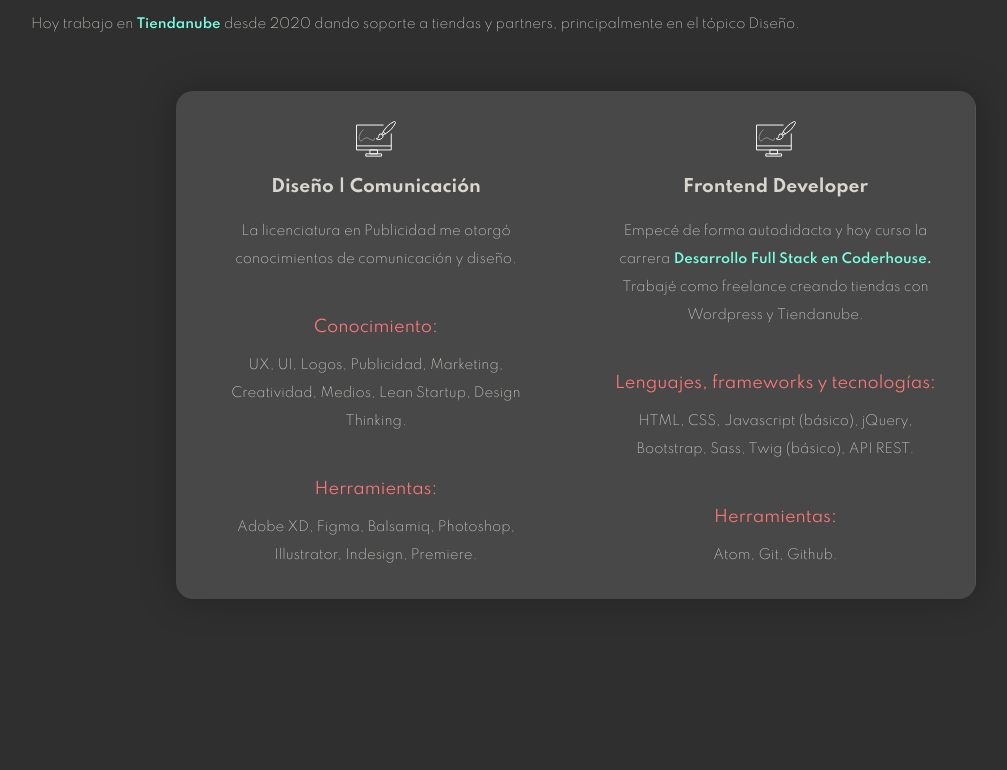
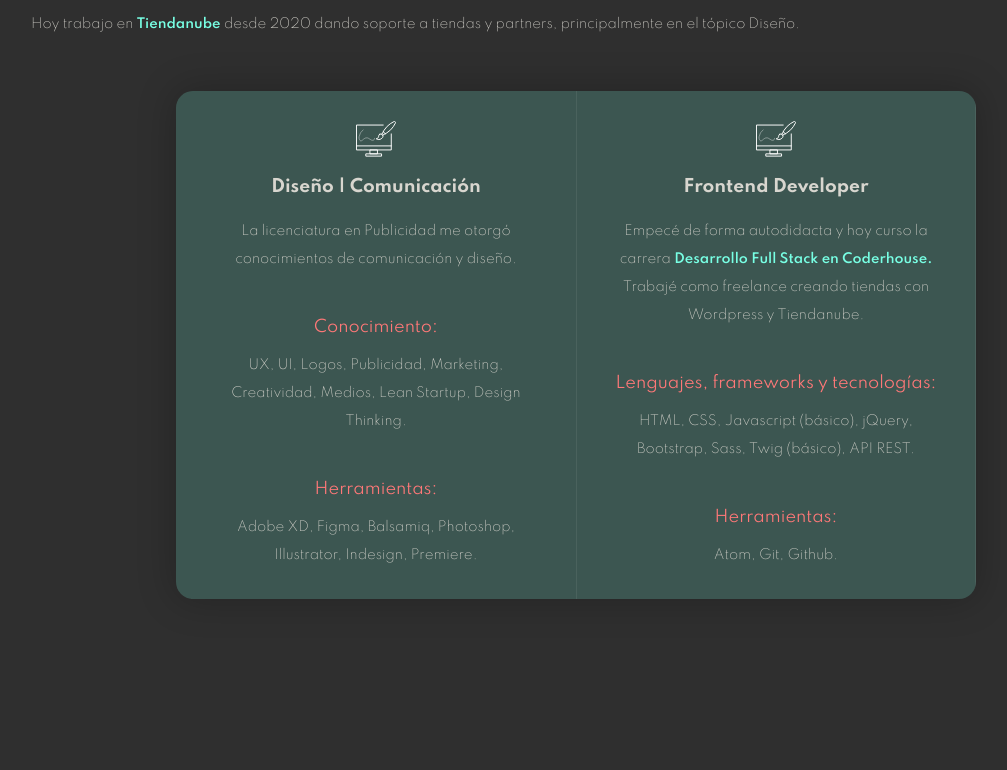
Before and after one commit to gianlucamoriconi/gianlucamoriconispace, a plain HTML site: page index.html in a window 1280 px wide. Shown: the part 1070-1840 px from the top of the page, without its empty margins (64-1071 px from the left). Drawn offline with nearby package versions, Linux system fonts and the light colour scheme; a web font is replaced by a local one.

Commit message:
Agregamos color a columnas box

```diff
--- a/css.css
+++ b/css.css
@@ -109,7 +109,6 @@ form input, form button{
 }
 
 form textarea{
-  font-size:
   color: var(--dark-main-text);
   width: 100%;
   min-height: 140px;
@@ -532,7 +531,7 @@ box-shadow: 0px 0px 37px 2px rgb(0 0 0 / 22%);
     width: 50%;
     min-width: 278px;
     max-width: 400px;
-    background-color: #ffffff1f;
+    background-color: #78ffe430;
 }
 
 @media (max-width: 767px){
@@ -543,7 +542,7 @@ box-shadow: 0px 0px 37px 2px rgb(0 0 0 / 22%);
 }
 
 .border-left{
-  border-left: 1px solid var(--dark-background-light)2;
+  border-left: 1px solid var(--dark-background-light);
 }
 
 .border-right{
@@ -943,9 +942,6 @@ margin-right: 10px;
   height: 46px;
 }
 
-.navbar .social-icons .github .icon{
-}
-
 /*Opcion alineada a la izquieda*/
 
 /* #section1 > .container-section{
```
